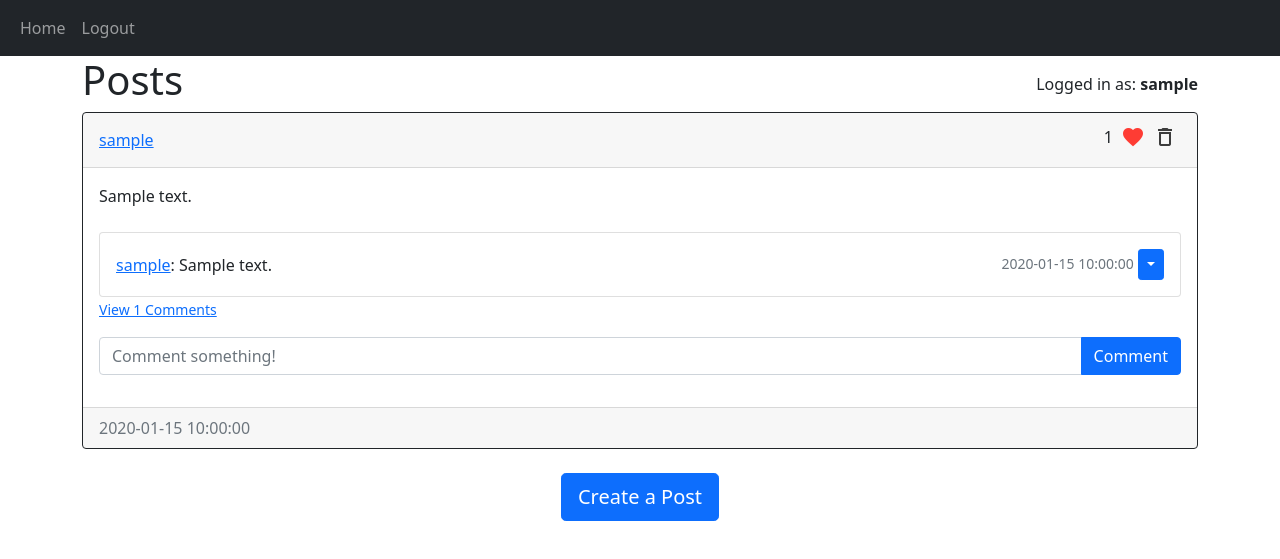
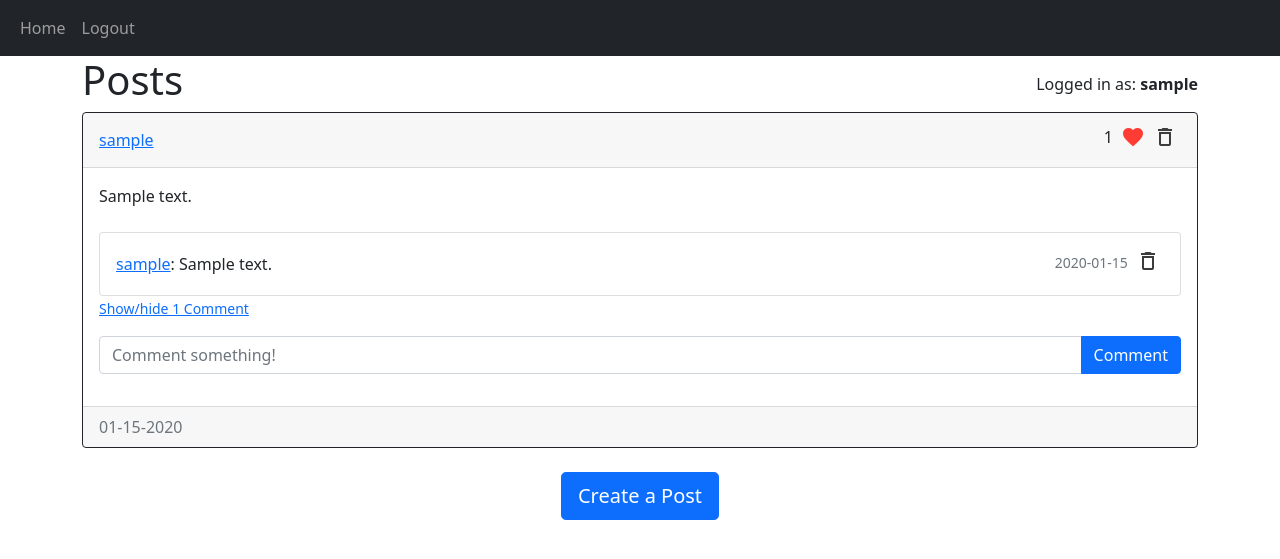
Before and after one commit to buckwheatone/flask_blog_twt, a Flask app: page / in a window 1280 px wide, after a click that opens the changed part. Shown: the top 559 px of the page. Run offline with Flask 2, Linux system fonts and the light colour scheme; a user stored in the database is signed in; tables that the repository leaves empty hold one stand-in row (values such as "Sample post").

Commit message:
update comment functionality, add delete comment icon

```diff
--- a/website/templates/base.html
+++ b/website/templates/base.html
@@ -12,10 +12,7 @@
       integrity="sha384-EVSTQN3/azprG1Anm3QDgpJLIm9Nao0Yz1ztcQTwFspd3yD65VohhpuuCOmLASjC"
       crossorigin="anonymous"
     />
-    <!-- <script
-      src="https://kit.fontawesome.com/999ca2bb93.js"
-      crossorigin="anonymous"
-    ></script> -->
+
     <title>{% block title %}{% endblock %}</title>
   </head>
   <body>
--- a/website/templates/posts_div.html
+++ b/website/templates/posts_div.html
@@ -36,20 +36,6 @@
             <span class="material-icons" style="color: rgb(60, 60, 60)">delete_outline</span>
           </a>
         </div>
-        <!-- <div class="btn-group">
-          <button
-            type="button"
-            class="btn btn-sm btn-primary dropdown-toggle"
-            data-bs-toggle="dropdown"
-          ></button>
-          <ul class="dropdown-menu">
-            <li>
-              <a href="/delete-post/{{post.id}}" class="dropdown-item"
-                >Delete</a
-              >
-            </li>
-          </ul>
-        </div> -->
         {% endif %}
       </div>
     </div>
@@ -67,24 +53,24 @@
                 >: {{comment.text}}
               </div>
               <div>
-                <small class="text-muted"> {{comment.date_created}}</small>
+                <small class="text-muted"> {{ comment.date_created.strftime('%Y-%m-%d') }}</small>
                 {% if user.id == comment.author or user.id == post.author %}
-                <div class="btn-group">
-                  <button
-                    type="button"
-                    class="btn btn-sm btn-primary dropdown-toggle"
-                    data-bs-toggle="dropdown"
-                  ></button>
+                <!-- Comment delete button -->
+                <div class="btn-group mx-1">
+                  <a href="/delete-comment/{{ comment.id }}">
+                    <span class="material-icons" style="color: rgb(60, 60, 60)">delete_outline</span>
+                  </a>
+                </div>
+                <!-- <div class="btn-group">
+                  <button type="button" class="btn btn-sm btn-primary dropdown-toggle" data-bs-toggle="dropdown"></button>
                   <ul class="dropdown-menu">
                     <li>
-                      <a
-                        href="/delete-comment/{{comment.id}}"
-                        class="dropdown-item"
-                        >Delete</a
-                      >
+                      <a href="/delete-comment/{{comment.id}}" class="dropdown-item">
+                        Delete
+                      </a>
                     </li>
                   </ul>
-                </div>
+                </div> -->
                 {% endif %}
               </div>
             </div>
@@ -95,7 +81,14 @@
       <p class="card-text">
         {% if post.comments|length > 0 %}
         <a data-bs-toggle="collapse" href="#comments-{{post.id}}" role="button">
-          <small>View {{post.comments|length}} Comments</small>
+          <small>
+            Show/hide {{post.comments|length}}
+            {% if post.comments|length == 1 %}
+            Comment
+            {% else %}
+            Comments
+            {% endif %}
+          </small>
         </a>
         {% else %}
         <small class="text-muted">No Comments</small>
@@ -116,7 +109,7 @@
         <button type="submit" class="btn btn-primary">Comment</button>
       </form>
     </div>
-    <div class="card-footer text-muted">{{post.date_created}}</div>
+    <div class="card-footer text-muted">{{post.date_created.strftime("%m-%d-%Y")}}</div>
   </div>
   <br/ > {% endfor %}
 </div>
```
Also changed, not shown: website/templates/create_post.html (+4 -3 lines).
